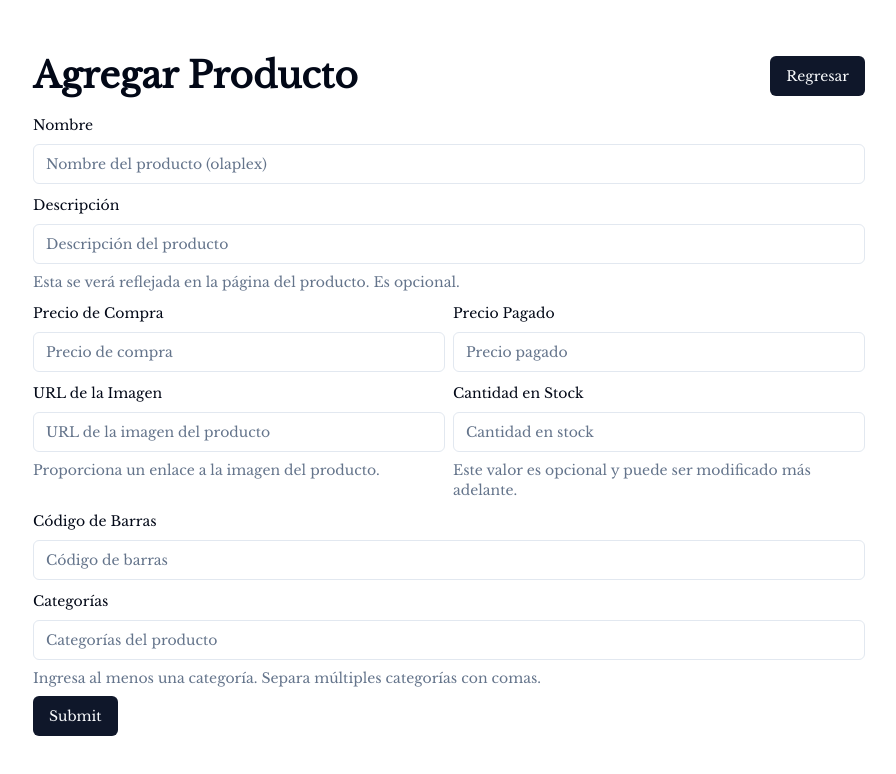
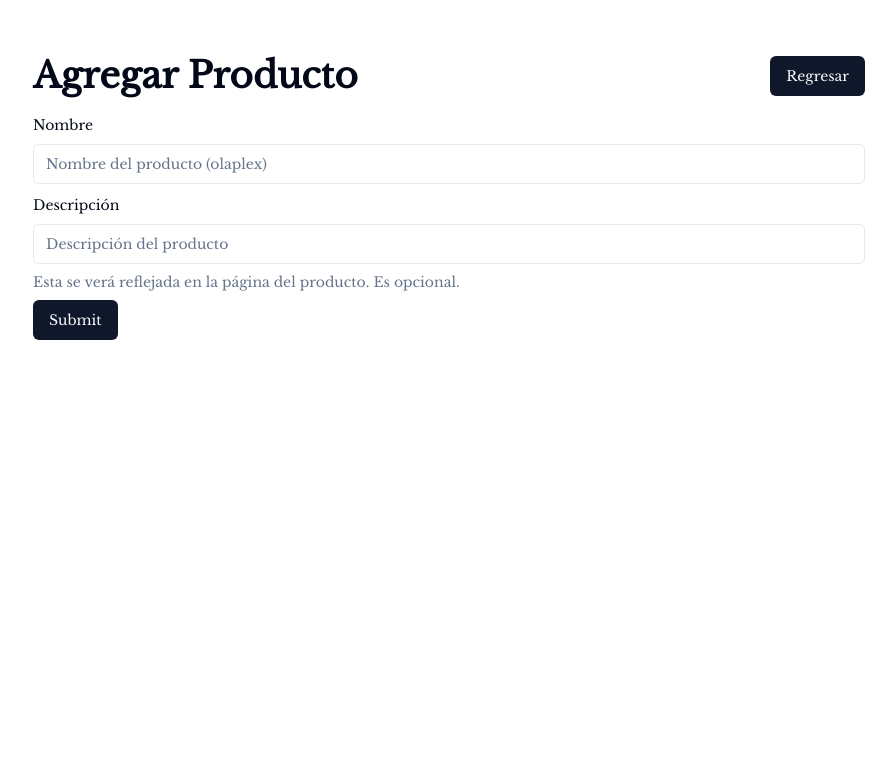
Before and after one commit to edwinperaza99/be-beauty, a Next.js app: page /dashboard/NewProduct in a window 1280 px wide. Shown: the top 774 px of the page, without its empty margins (191-1087 px from the left). Built offline with nearby package versions, Linux system fonts and the light colour scheme.

Commit message:
remove fields for now

```diff
--- a/app/(admin)/dashboard/NewProduct/AddForm.tsx
+++ b/app/(admin)/dashboard/NewProduct/AddForm.tsx
@@ -125,7 +125,7 @@ export default function AddForm() {
 							</FormItem>
 						)}
 					/>
-					<div className="flex w-full justify-between gap-2">
+					{/* <div className="flex w-full justify-between gap-2">
 						<FormField
 							control={form.control}
 							name="buy_price"
@@ -233,7 +233,7 @@ export default function AddForm() {
 								<FormMessage />
 							</FormItem>
 						)}
-					/>
+					/> */}
 					<Button type="submit">Submit</Button>
 				</form>
 			</Form>
```
